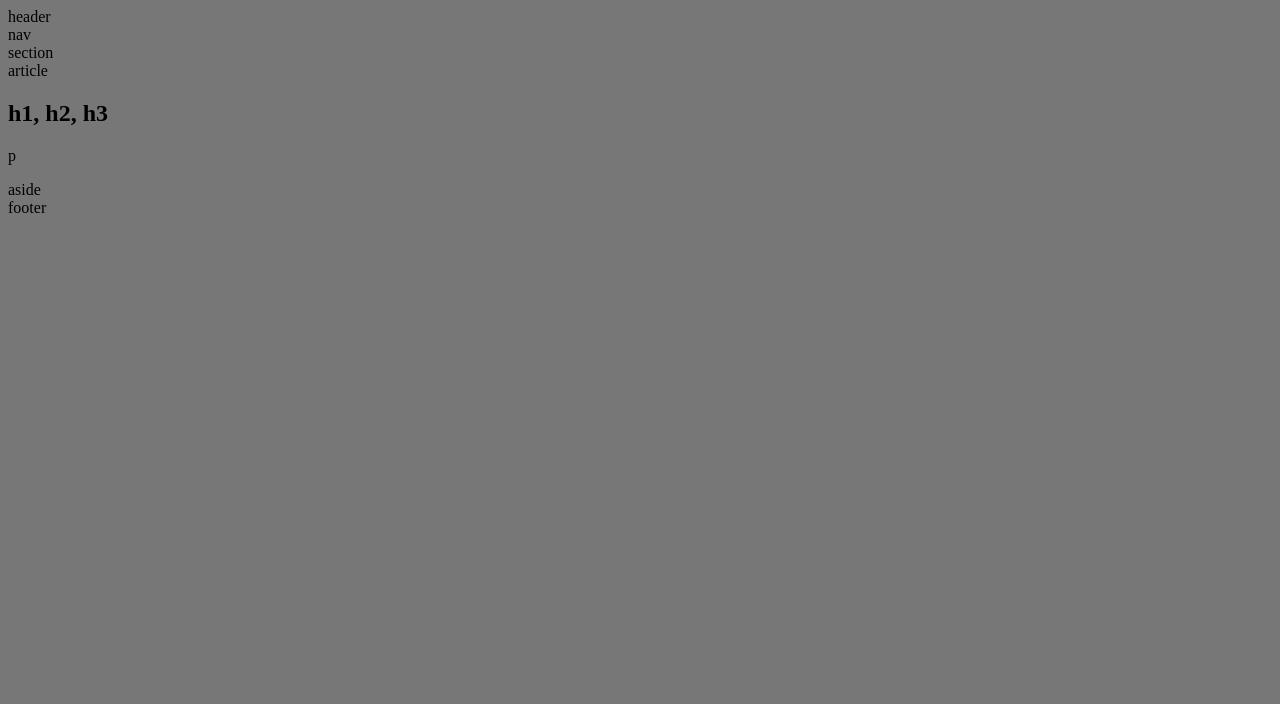
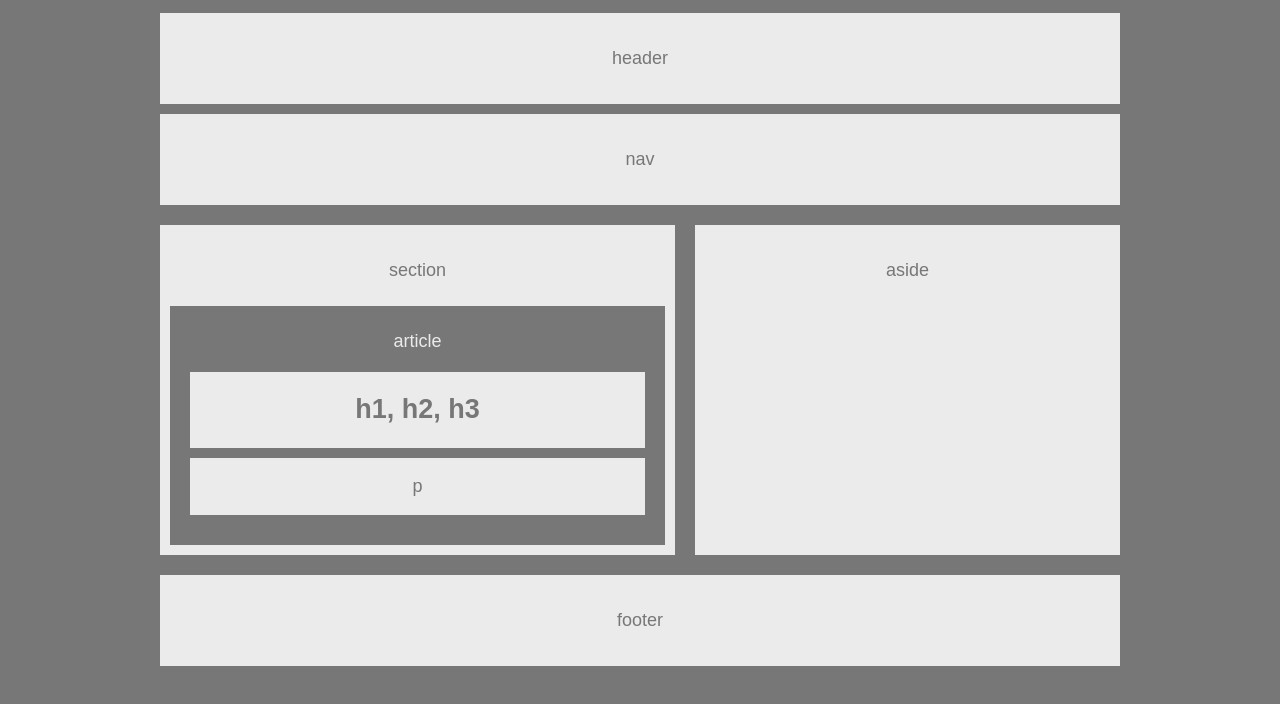
Before and after one commit to RealTayy/HW-Wireframe, a plain HTML site: page index.html in a window 1280 px wide. Drawn offline with Linux system fonts and the light colour scheme.

Commit message:
fix index.html and style.css

```diff
--- a/index.html
+++ b/index.html
@@ -16,14 +16,15 @@
                     nav
                 </div>
 
+                <div class="container">
                     <div class="section">
                         section
                         <div class="article">
                             article
-                        <div>
+                            <div class="h1-container">
                                 <h1>h1, h2, h3</h1>
                             </div>
-                        <div>
+                            <div class="p-container">
                                 <p>p</p>
                             </div>
                         </div>
@@ -31,6 +32,7 @@
 
                     <div class="aside">
                         aside
+                    </div>
                 </div>
 
                 <div class="footer">
--- a/style.css
+++ b/style.css
@@ -2,6 +2,62 @@ body {
     background: #777;
 }
 
-#id {
+div {
+    background: #ebebeb;
+    color: #777;
+    font-family: 'Arial', 'Helvetica Neue', Helvetica, sans-serif;
+    font-size: 18px;
+    text-align: center;
 
+    padding: 35px 0 35px 0;
+    border-style: solid;
+    border-width: 5px 0 5px 0;
+    border-color: #777;
 }
+
+#wrapper {
+    width: 960px;
+    margin: auto;
+    padding: 0 0 0 0;
+    border: none;
+}
+
+.container {
+    padding: 0 0 0 0;
+    border-width: 15px 0 15px 0;
+    overflow: hidden;
+}
+
+.section {
+    border-width: 0 20px 0 0;
+    float: left;
+    width: 495px;
+
+    padding: 35px 10px 10px 10px;
+}
+
+.aside {
+    border-width: 0 0 0 0;
+}
+
+.article {
+    background: #777;
+    color: #ebebeb;
+    padding: 20px 20px 20px 20px;
+    margin-top: 25px;
+}
+
+.h1-container {
+    padding: 0 0 0 0;
+    margin-top: 15px;
+}
+
+.p-container {
+    padding: 0 0 0 0;
+}
+
+.clearfix::after {
+    content: "";
+    clear: both;
+    display: table;
+}
```
Lines whose indentation alone changed are shown as unchanged.
